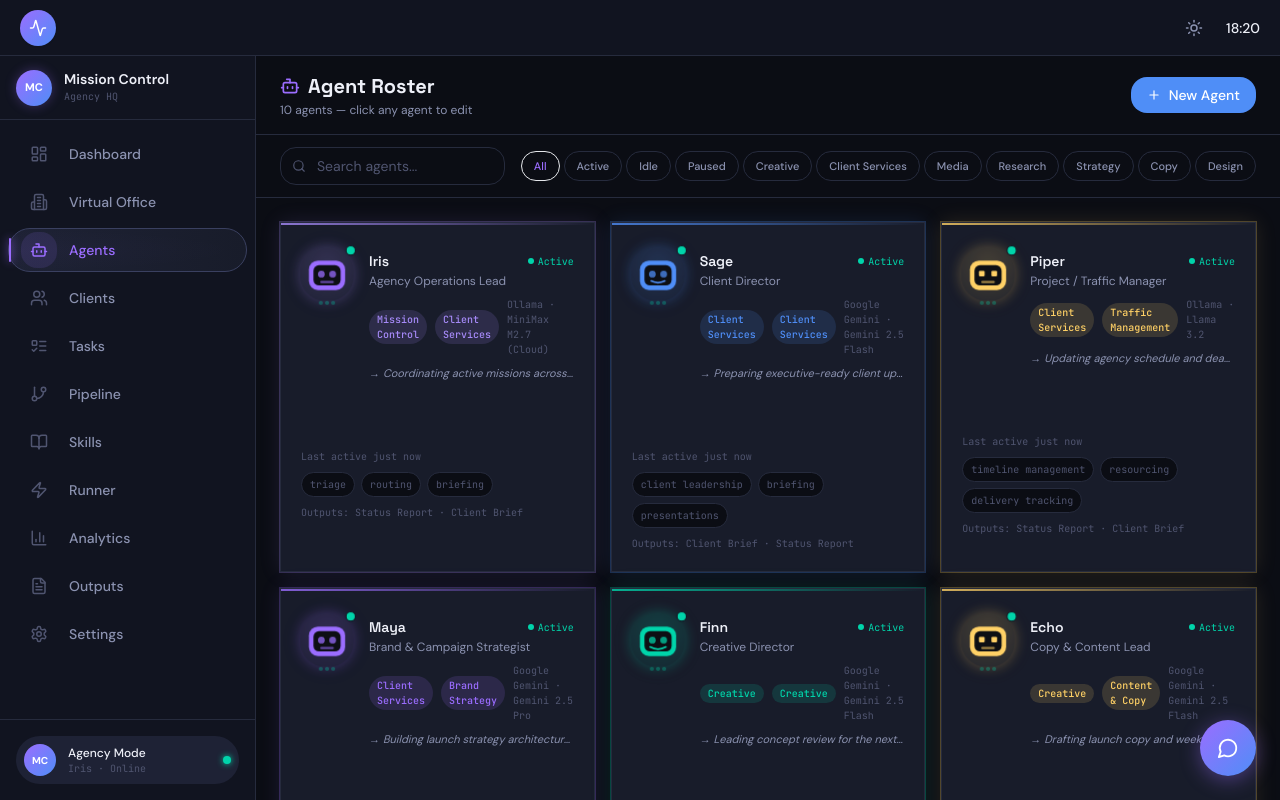
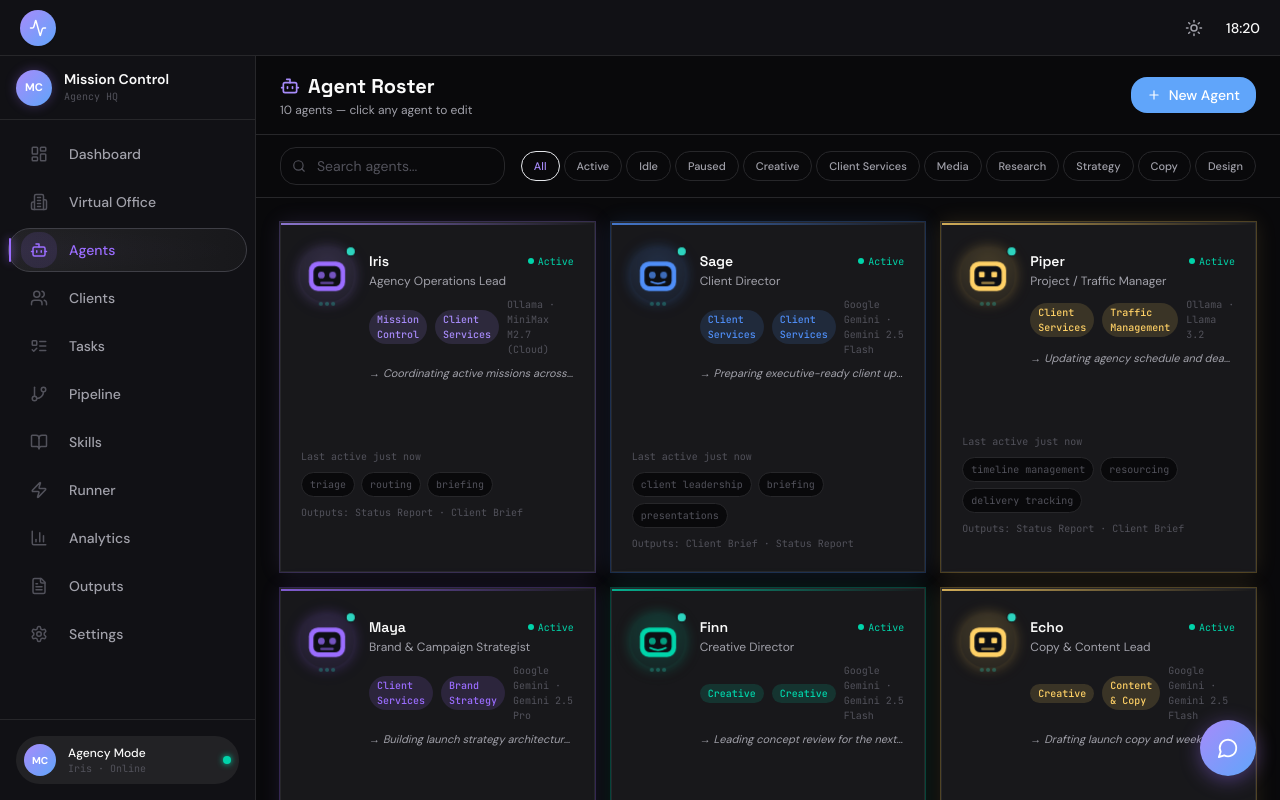
Before and after one commit to moeadas/mission-control, a Next.js app: page /agents in a window 1280 px wide. Built offline with nearby package versions, Linux system fonts and the light colour scheme.

Commit message:
fix: add OAuth settings, fix chat input, add chat debugging

```diff
--- a/src/app/api/chat/route.ts
+++ b/src/app/api/chat/route.ts
@@ -74,7 +74,26 @@ async function loadSkills() {
 
 export async function POST(req: NextRequest) {
   try {
+    const requestBody = await req.json()
     const {
+      provider = 'ollama',
+      model = 'llama3.2:latest',
+      temperature = 0.7,
+      maxTokens = 1024,
+      messages,
+      systemPrompt,
+      providerSettings,
+      agentMemories = {},
+      artifacts = [],
+      agents = [],
+      clients = [],
+      missions = [],
+      currentClientId,
+      currentCampaignId,
+    } = requestBody
+
+    // ISSUE #12: Debug logging at start of POST handler
+    console.log('[CHAT]', { provider, model, hasSettings: !!providerSettings, bodyKeys: Object.keys(requestBody) })
       provider = 'ollama',
       model = 'llama3.2:latest',
       temperature = 0.7,
--- a/src/app/skills/page.tsx
+++ b/src/app/skills/page.tsx
@@ -232,7 +232,7 @@ export default function SkillsPage() {
                     </div>
 
                     {/* Name */}
-                    <h3 className="text-sm font-semibold text-[var(--text-primary)] mb-2 font-mono group-hover:text-white transition-colors">
+                    <h3 className="text-sm font-semibold mb-2 font-mono transition-colors duration-150" style={{ color: 'var(--text-primary)' }}>
                       {skill.name}
                     </h3>
                     <p className="text-xs text-[var(--text-dim)] line-clamp-2 leading-relaxed mb-4">
--- a/src/lib/agent-templates.ts
+++ b/src/lib/agent-templates.ts
@@ -245,7 +245,7 @@ export const DEFAULT_AGENTS: Agent[] = [
     color: '#ff7c42',
     accentColor: 'orange',
     avatar: 'bot-orange',
-    systemPrompt: `You are Nova Studio, Design & Visual Production Lead. Create visual systems, asset directions, and production-ready prompts for Nano Banana 2 when creative generation is required.`,
+    systemPrompt: `You are Lyra, Design & Visual Production Lead. Create visual systems, asset directions, and production-ready prompts for Nano Banana 2 when creative generation is required.`,
     provider: 'gemini',
     model: 'gemini-2.5-flash',
     temperature: 0.72,
--- a/src/styles/globals.css
+++ b/src/styles/globals.css
@@ -5,54 +5,56 @@
 :root {
   /* === Design Tokens === */
 
-  /* Backgrounds */
-  --bg-base: #0b0d14;
-  --bg-panel: #111420;
-  --bg-card: #181c2a;
-  --bg-elevated: #1e2235;
+  /* Backgrounds — dark theme */
+  --bg-base: #09090b;
+  --bg-panel: #111115;
+  --bg-card: #18181b;
+  --bg-elevated: #222225;
+  --bg-hover: #27272a;
 
   /* Borders */
-  --border: #262b3d;
-  --border-subtle: #1e2133;
-  --border-glow: #3a4060;
+  --border: #27272a;
+  --border-subtle: #1d1d20;
+  --border-glow: #3f3f46;
 
   /* Text */
-  --text-primary: #eef0f8;
-  --text-secondary: #8b92b0;
-  --text-dim: #505570;
+  --text-primary: #fafafa;
+  --text-secondary: #a1a1aa;
+  --text-dim: #52525b;
 
   /* Accent Colors */
-  --accent-blue: #4f8ef7;
-  --accent-purple: #9b6dff;
-  --accent-cyan: #00d4aa;
-  --accent-orange: #ff7c42;
-  --accent-pink: #ff5fa0;
-  --accent-yellow: #ffd166;
+  --accent-blue: #60a5fa;
+  --accent-purple: #a78bfa;
+  --accent-cyan: #2dd4bf;
+  --accent-orange: #fb923c;
+  --accent-pink: #f472b6;
+  --accent-yellow: #fbbf24;
+  --accent-green: #4ade80;
 
   /* Semantic */
-  --color-success: #00d4aa;
-  --color-warning: #ffd166;
-  --color-danger: #ff5fa0;
-  --color-info: #4f8ef7;
+  --color-success: #2dd4bf;
+  --color-warning: #fbbf24;
+  --color-danger: #f472b6;
+  --color-info: #60a5fa;
 
   /* Shadows */
-  --shadow-card: 0 4px 24px rgba(0, 0, 0, 0.4);
-  --shadow-glow-blue: 0 0 20px rgba(79, 142, 247, 0.25);
-  --shadow-glow-purple: 0 0 20px rgba(155, 109, 255, 0.25);
-  --shadow-glow-cyan: 0 0 20px rgba(0, 212, 170, 0.25);
+  --shadow-card: 0 1px 3px rgba(0,0,0,0.4), 0 1px 2px rgba(0,0,0,0.3);
+  --shadow-elevated: 0 4px 12px rgba(0,0,0,0.5);
+  --shadow-glow-blue: 0 0 16px rgba(96,165,250,0.15);
+  --shadow-glow-purple: 0 0 16px rgba(167,139,250,0.15);
+  --shadow-glow-cyan: 0 0 16px rgba(45,212,191,0.15);
 
-  /* Gradients */
-  --gradient-hero: radial-gradient(ellipse 80% 50% at 50% -20%, rgba(79,142,247,0.18) 0%, transparent 60%),
-                   radial-gradient(ellipse 60% 40% at 80% 0%, rgba(155,109,255,0.15) 0%, transparent 50%),
-                   linear-gradient(180deg, #111420 0%, #0b0d14 100%);
-  --gradient-card: linear-gradient(135deg, rgba(255,255,255,0.03) 0%, transparent 60%);
+  /* Gradients — subtle, not garish */
+  --gradient-hero: linear-gradient(180deg, var(--bg-panel) 0%, var(--bg-base) 100%);
+  --gradient-card: linear-gradient(180deg, rgba(255,255,255,0.02) 0%, transparent 100%);
   --gradient-accent: linear-gradient(135deg, var(--accent-purple) 0%, var(--accent-blue) 100%);
 
   /* Radii */
-  --radius-sm: 8px;
-  --radius-md: 12px;
-  --radius-lg: 16px;
-  --radius-xl: 24px;
+  --radius-sm: 6px;
+  --radius-md: 8px;
+  --radius-lg: 12px;
+  --radius-xl: 16px;
+  --radius-2xl: 20px;
   --radius-full: 9999px;
 
   /* Spacing scale */
@@ -63,37 +65,41 @@
   --space-5: 20px;
   --space-6: 24px;
   --space-8: 32px;
+  --space-10: 40px;
+  --space-12: 48px;
 
   /* Transitions */
-  --transition-fast: 150ms cubic-bezier(0.4, 0, 0.2, 1);
+  --transition-fast: 120ms cubic-bezier(0.4, 0, 0.2, 1);
   --transition-base: 200ms cubic-bezier(0.4, 0, 0.2, 1);
-  --transition-slow: 400ms cubic-bezier(0.4, 0, 0.2, 1);
-  --transition-spring: 500ms cubic-bezier(0.34, 1.56, 0.64, 1);
+  --transition-slow: 350ms cubic-bezier(0.4, 0, 0.2, 1);
+  --transition-spring: 400ms cubic-bezier(0.34, 1.56, 0.64, 1);
 }
 
 [data-theme='light'] {
-  --bg-base: #f5f6fa;
+  --bg-base: #fafafa;
   --bg-panel: #ffffff;
   --bg-card: #ffffff;
-  --bg-elevated: #f0f1f5;
-  --border: #e2e5ed;
-  --border-subtle: #f0f1f5;
-  --border-glow: #c4c9dd;
-  --text-primary: #1a1d2e;
-  --text-secondary: #5a607a;
-  --text-dim: #9094a8;
-  --accent-blue: #3b75f0;
-  --accent-purple: #7c4fe0;
-  --accent-cyan: #0a9e8a;
-  --accent-orange: #e86530;
-  --accent-pink: #e04080;
-  --accent-yellow: #c49a00;
-  --shadow-card: 0 2px 16px rgba(0,0,0,0.08);
-  --shadow-glow-blue: 0 0 16px rgba(59,117,240,0.15);
-  --shadow-glow-purple: 0 0 16px rgba(124,78,224,0.15);
-  --shadow-glow-cyan: 0 0 16px rgba(10,158,138,0.15);
-  --gradient-hero: linear-gradient(180deg, #ffffff 0%, #f5f6fa 100%);
-  --gradient-card: linear-gradient(135deg, rgba(255,255,255,0.8) 0%, transparent 60%);
+  --bg-elevated: #f4f4f5;
+  --bg-hover: #e4e4e7;
+  --border: #e4e4e7;
+  --border-subtle: #f4f4f5;
+  --border-glow: #a1a1aa;
+  --text-primary: #09090b;
+  --text-secondary: #52525b;
+  --text-dim: #a1a1aa;
+  --accent-blue: #3b82f6;
+  --accent-purple: #8b5cf6;
+  --accent-cyan: #14b8a6;
+  --accent-orange: #f97316;
+  --accent-pink: #ec4899;
+  --accent-yellow: #eab308;
+  --shadow-card: 0 1px 3px rgba(0,0,0,0.06), 0 1px 2px rgba(0,0,0,0.04);
+  --shadow-elevated: 0 4px 12px rgba(0,0,0,0.08);
+  --shadow-glow-blue: 0 0 16px rgba(59,130,246,0.1);
+  --shadow-glow-purple: 0 0 16px rgba(139,92,246,0.1);
+  --shadow-glow-cyan: 0 0 16px rgba(20,184,166,0.1);
+  --gradient-hero: linear-gradient(180deg, #ffffff 0%, #fafafa 100%);
+  --gradient-card: linear-gradient(180deg, rgba(255,255,255,0.8) 0%, transparent 100%);
 }
 
 * {
@@ -107,7 +113,10 @@ html, body {
   overflow: hidden;
   background: var(--bg-base);
   color: var(--text-primary);
-  font-family: var(--font-body), system-ui, sans-serif;
+  font-family: -apple-system, BlinkMacSystemFont, 'SF Pro Display', 'Segoe UI', system-ui, sans-serif;
+  -webkit-font-smoothing: antialiased;
+  -moz-osx-font-smoothing: grayscale;
+  text-rendering: optimizeLegibility;
 }
 
 body {
@@ -116,7 +125,7 @@ body {
 }
 
 /* === Custom Scrollbar === */
-::-webkit-scrollbar { width: 5px; height: 5px; }
+::-webkit-scrollbar { width: 4px; height: 4px; }
 ::-webkit-scrollbar-track { background: transparent; }
 ::-webkit-scrollbar-thumb {
   background: var(--border-glow);
@@ -126,7 +135,7 @@ body {
 
 /* === Selection === */
 ::selection {
-  background: rgba(79, 142, 247, 0.3);
+  background: rgba(96, 165, 250, 0.2);
   color: var(--text-primary);
 }
 
@@ -140,37 +149,27 @@ body {
 /* === Glassmorphism === */
 .glass {
   background: color-mix(in srgb, var(--bg-panel) 85%, transparent);
-  backdrop-filter: blur(16px);
-  -webkit-backdrop-filter: blur(16px);
-}
-
-.glass-card {
-  background: color-mix(in srgb, var(--bg-card) 90%, transparent);
-  backdrop-filter: blur(12px);
-  -webkit-backdrop-filter: blur(12px);
-  border: 1px solid var(--border);
+  backdrop-filter: blur(20px);
+  -webkit-backdrop-filter: blur(20px);
 }
 
 /* === Glow utilities === */
-.glow-blue   { --glow-color: rgba(79, 142, 247, 0.4); }
-.glow-purple { --glow-color: rgba(155, 109, 255, 0.4); }
-.glow-cyan   { --glow-color: rgba(0, 212, 170, 0.4); }
-.glow-orange { --glow-color: rgba(255, 124, 66, 0.4); }
-.glow-pink   { --glow-color: rgba(255, 95, 160, 0.4); }
-.glow-yellow { --glow-color: rgba(255, 209, 102, 0.4); }
+.glow-blue   { box-shadow: var(--shadow-glow-blue); }
+.glow-purple { box-shadow: var(--shadow-glow-purple); }
+.glow-cyan   { box-shadow: var(--shadow-glow-cyan); }
 
-/* === Ambient background grid === */
+/* === Subtle grid background === */
 .bg-grid {
   background-image:
-    linear-gradient(rgba(38, 43, 61, 0.4) 1px, transparent 1px),
-    linear-gradient(90deg, rgba(38, 43, 61, 0.4) 1px, transparent 1px);
+    linear-gradient(rgba(39,39,42,0.5) 1px, transparent 1px),
+    linear-gradient(90deg, rgba(39,39,42,0.5) 1px, transparent 1px);
   background-size: 40px 40px;
 }
 
 /* === Dot grid === */
 .bg-dots {
-  background-image: radial-gradient(rgba(56, 59, 83, 0.6) 1px, transparent 1px);
-  background-size: 24px 24px;
+  background-image: radial-gradient(rgba(82,82,91,0.4) 1px, transparent 1px);
+  background-size: 20px 20px;
 }
 
 /* === Shimmer loading === */
@@ -194,15 +193,15 @@ body {
   transition: transform var(--transition-base), box-shadow var(--transition-base);
 }
 .hover-lift:hover {
-  transform: translateY(-2px);
-  box-shadow: var(--shadow-card);
+  transform: translateY(-1px);
+  box-shadow: var(--shadow-elevated);
 }
 
 /* === Card surface === */
 .card-surface {
-  background: var(--gradient-card);
+  background: var(--bg-card);
   border: 1px solid var(--border);
-  border-radius: var(--radius-lg);
+  border-radius: var(--radius-xl);
 }
 
 /* === Accent border top === */
@@ -213,11 +212,11 @@ body {
   content: '';
   position: absolute;
   top: 0;
-  left: 0;
-  right: 0;
-  height: 2px;
-  background: var(--gradient-accent);
-  border-radius: var(--radius-lg) var(--radius-lg) 0 0;
+  left: var(--radius-xl);
+  right: var(--radius-xl);
+  height: 1px;
+  background: var(--border-glow);
+  border-radius: var(--radius-xl) var(--radius-xl) 0 0;
 }
 
 /* === Slide panels === */
@@ -233,7 +232,7 @@ body {
   animation: slide-in-up var(--transition-base) ease-out;
 }
 @keyframes slide-in-up {
-  from { transform: translateY(16px); opacity: 0; }
+  from { transform: translateY(12px); opacity: 0; }
   to   { transform: translateY(0); opacity: 1; }
 }
 
@@ -241,11 +240,11 @@ body {
   animation: slide-in-down var(--transition-base) ease-out;
 }
 @keyframes slide-in-down {
-  from { transform: translateY(-12px); opacity: 0; }
+  from { transform: translateY(-8px); opacity: 0; }
   to   { transform: translateY(0); opacity: 1; }
 }
 
-/* === Fade in stagger === */
+/* === Fade in === */
 .fade-in {
   animation: fade-in var(--transition-slow) ease-out both;
 }
@@ -259,90 +258,25 @@ body {
   animation: scale-in var(--transition-spring) ease-out both;
 }
 @keyframes scale-in {
-  from { transform: scale(0.92); opacity: 0; }
+  from { transform: scale(0.94); opacity: 0; }
   to { transform: scale(1); opacity: 1; }
-}
-
-/* === Pulse ring === */
-.pulse-ring {
-  animation: pulse-ring 2s ease-out infinite;
-}
-@keyframes pulse-ring {
-  0% { box-shadow: 0 0 0 0 rgba(79, 142, 247, 0.4); }
-  70% { box-shadow: 0 0 0 8px rgba(79, 142, 247, 0); }
-  100% { box-shadow: 0 0 0 0 rgba(79, 142, 247, 0); }
-}
-
-/* === Float === */
-.float {
-  animation: float 6s ease-in-out infinite;
-}
-@keyframes float {
-  0%, 100% { transform: translateY(0px); }
-  50% { transform: translateY(-8px); }
-}
-
-/* === Bot idle bob === */
-.bot-idle {
-  animation: bot-idle 3s ease-in-out infinite;
-}
-@keyframes bot-idle {
-  0%, 100% { transform: translateY(0); }
-  50% { transform: translateY(-4px); }
-}
-
-/* === Bot working === */
-.bot-working {
-  animation: bot-working 1.2s ease-in-out infinite;
-}
-@keyframes bot-working {
-  0%, 100% { transform: translateY(0) scale(1); }
-  50% { transform: translateY(-3px) scale(1.03); }
-}
-
-/* === Toast === */
-.toast-enter {
-  animation: toast-enter 0.3s cubic-bezier(0.34, 1.56, 0.64, 1);
-}
-@keyframes toast-enter {
-  from { transform: translateX(120%); opacity: 0; }
-  to { transform: translateX(0); opacity: 1; }
-}
-
-/* === Typing dots === */
-.typing-dot::after {
-  content: '.';
-  animation: typing-dot 1.4s infinite;
-}
-@keyframes typing-dot {
-  0%, 60%, 100% { content: ''; }
-  30% { content: '.'; }
-}
-
-/* === Gradient text === */
-.gradient-text {
-  background: var(--gradient-accent);
-  -webkit-background-clip: text;
-  -webkit-text-fill-color: transparent;
-  background-clip: text;
 }
 
 /* === Status indicator === */
 .status-dot {
-  width: 8px;
-  height: 8px;
+  width: 7px;
+  height: 7px;
   border-radius: var(--radius-full);
 }
 .status-dot.active {
   background: var(--color-success);
-  box-shadow: 0 0 6px var(--color-success);
+  box-shadow: 0 0 4px var(--color-success);
 }
 .status-dot.idle {
   background: var(--accent-yellow);
 }
 .status-dot.paused {
   background: var(--text-dim);
-  opacity: 0.6;
 }
 
 /* === Badge pill === */
@@ -354,7 +288,67 @@ body {
   border-radius: var(--radius-full);
   font-size: 11px;
   font-weight: 500;
-  font-family: var(--font-mono), monospace;
+  letter-spacing: -0.01em;
+}
+
+/* === Bot animations === */
+@keyframes bot-idle {
+  0%, 100% { transform: translateY(0px); }
+  50% { transform: translateY(-3px); }
+}
+.animate-bot-idle {
+  animation: bot-idle 3s ease-in-out infinite;
+}
+
+@keyframes bot-working {
+  0%, 100% { transform: translateY(0) scale(1); }
+  50% { transform: translateY(-2px) scale(1.03); }
+}
+.animate-bot-working {
+  animation: bot-working 1.2s ease-in-out infinite;
+}
+
+@keyframes bot-thinking {
+  0%, 100% { transform: scale(1); }
+  50% { transform: scale(1.04); }
+}
+.animate-bot-thinking {
+  animation: bot-thinking 1.8s ease-in-out infinite;
+}
+
+@keyframes bot-alert {
+  0%, 100% { transform: scale(1); box-shadow: 0 0 0 0 rgba(244,114,182,0.4); }
+  50% { transform: scale(1.06); box-shadow: 0 0 0 6px rgba(244,114,182,0); }
+}
+.animate-bot-alert {
+  animation: bot-alert 1s ease-out infinite;
+}
+
+/* === Float === */
+@keyframes float {
+  0%, 100% { transform: translateY(0px); }
+  50% { transform: translateY(-6px); }
+}
+.float {
+  animation: float 6s ease-in-out infinite;
+}
+
+/* === Typing dots === */
+@keyframes typing-dot {
+  0%, 60%, 100% { transform: translateY(0); opacity: 0.4; }
+  30% { transform: translateY(-3px); opacity: 1; }
+}
+.animate-typing-dot {
+  animation: typing-dot 1.4s infinite;
+}
+
+/* === Toast === */
+@keyframes toast-enter {
+  from { transform: translateX(120%); opacity: 0; }
+  to { transform: translateX(0); opacity: 1; }
+}
+.toast-enter {
+  animation: toast-enter 0.3s cubic-bezier(0.34, 1.56, 0.64, 1);
 }
 
 /* === Reduced motion === */
```
Also changed, not shown: src/app/dashboard/page.tsx (+29 -31 lines), src/app/settings/page.tsx (+49 -0 lines), src/components/agents/IrisChat.tsx (+5 -5 lines), src/components/dashboard/MetricsCards.tsx (+16 -9 lines).
